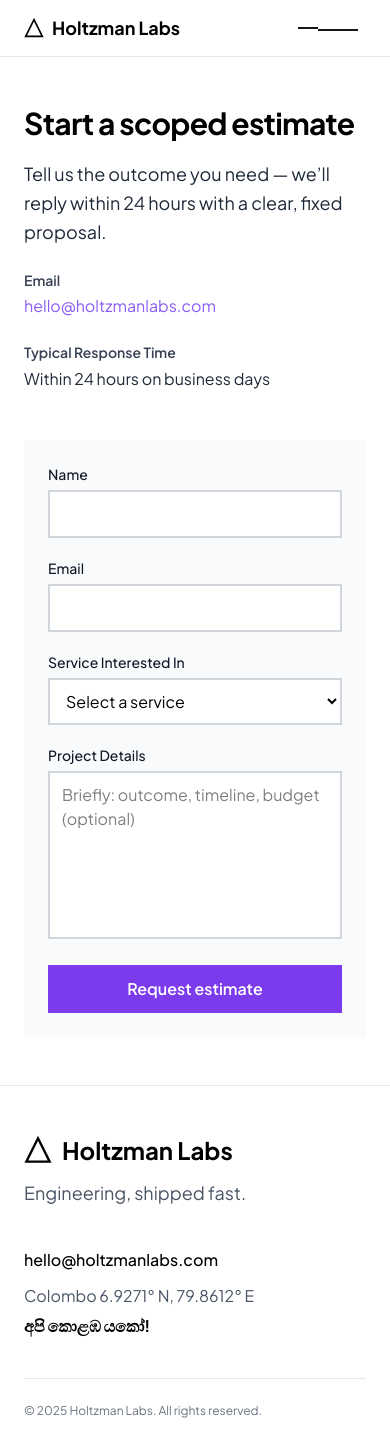
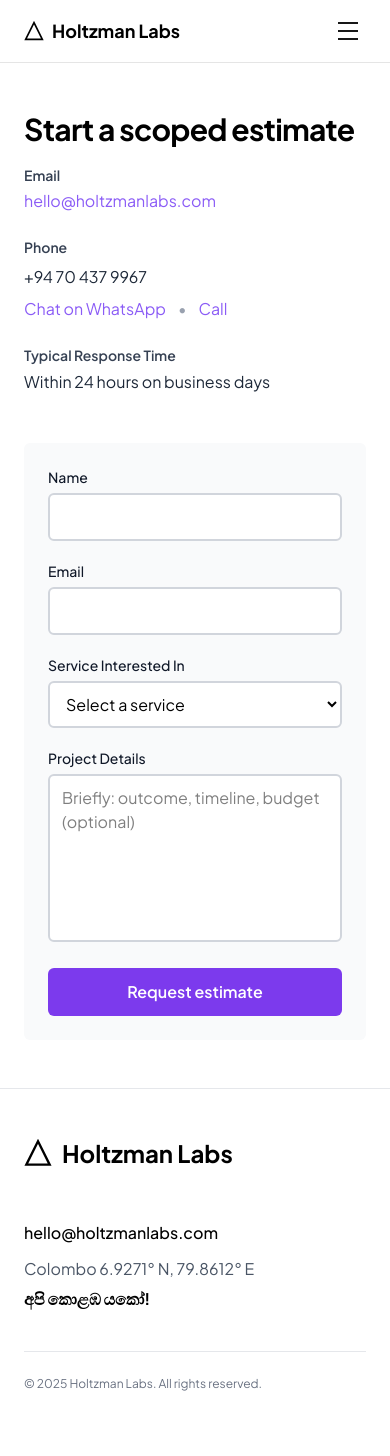
Before and after one commit to playershyan/Holtzman-Labs, a Next.js app: page /contact in a window 390 px wide. Shown: the top 1456 px of the page. Built offline with nearby package versions, Linux system fonts and the light colour scheme.

Commit message:
Update portfolio: fix hamburger menu, add phone/WhatsApp contact, update pricing with ranges, add mobile optimization features, round corners on forms and pricing cards, remove footer tagline

```diff
--- a/app/contact/page.tsx
+++ b/app/contact/page.tsx
@@ -41,9 +41,6 @@
               <h1 className="text-3xl leading-tight md:text-4xl md:leading-tight lg:text-5xl font-bold text-black tracking-tight mb-4 md:mb-6">
                 Start a scoped estimate
               </h1>
-              <p className="text-lg leading-relaxed md:text-xl md:leading-relaxed lg:text-2xl text-gray-800 mb-6 max-w-xl">
-                Tell us the outcome you need — we’ll reply within 24 hours with a clear, fixed proposal.
-              </p>
 
               <div className="space-y-6 md:space-y-8">
                 <div>
@@ -54,6 +51,28 @@
                   >
                     hello@holtzmanlabs.com
                   </a>
+                </div>
+
+                <div>
+                  <h3 className="text-sm font-semibold text-gray-700 mb-2">Phone</h3>
+                  <p className="text-gray-800 text-base md:text-lg mb-2">+94 70 437 9967</p>
+                  <div className="flex flex-wrap gap-3">
+                    <a
+                      href="https://wa.me/94704379967"
+                      target="_blank"
+                      rel="noopener noreferrer"
+                      className="text-[#8B5CF6] hover:text-[#7C3AED] transition-colors text-base md:text-lg"
+                    >
+                      Chat on WhatsApp
+                    </a>
+                    <span className="text-gray-400">•</span>
+                    <a
+                      href="tel:+94704379967"
+                      className="text-[#8B5CF6] hover:text-[#7C3AED] transition-colors text-base md:text-lg"
+                    >
+                      Call
+                    </a>
+                  </div>
                 </div>
 
                 <div>
@@ -68,7 +87,7 @@
             </div>
 
             {/* Right Column - Form */}
-            <div className="bg-gray-50 p-6 md:p-8 lg:p-12">
+            <div className="bg-gray-50 p-6 md:p-8 lg:p-12 rounded-md">
               <form onSubmit={handleSubmit} className="space-y-5 md:space-y-6">
                 <div>
                   <label
@@ -84,7 +103,7 @@
                     value={formData.name}
                     onChange={handleChange}
                     required
-                    className="w-full px-3 py-2.5 md:px-4 md:py-3 text-base border-2 border-gray-300 focus:outline-none focus:border-[#8B5CF6] bg-white transition-colors"
+                    className="w-full px-3 py-2.5 md:px-4 md:py-3 text-base border-2 border-gray-300 focus:outline-none focus:border-[#8B5CF6] bg-white transition-colors rounded-md"
                   />
                 </div>
 
@@ -102,7 +121,7 @@
                     value={formData.email}
                     onChange={handleChange}
                     required
-                    className="w-full px-3 py-2.5 md:px-4 md:py-3 text-base border-2 border-gray-300 focus:outline-none focus:border-[#8B5CF6] bg-white transition-colors"
+                    className="w-full px-3 py-2.5 md:px-4 md:py-3 text-base border-2 border-gray-300 focus:outline-none focus:border-[#8B5CF6] bg-white transition-colors rounded-md"
                   />
                 </div>
 
@@ -119,7 +138,7 @@
                     value={formData.service}
                     onChange={handleChange}
                     required
-                    className="w-full px-3 py-2.5 md:px-4 md:py-3 text-base border-2 border-gray-300 focus:outline-none focus:border-[#8B5CF6] bg-white transition-colors"
+                    className="w-full px-3 py-2.5 md:px-4 md:py-3 text-base border-2 border-gray-300 focus:outline-none focus:border-[#8B5CF6] bg-white transition-colors rounded-md"
                   >
                     <option value="">Select a service</option>
                     <option value="landing">Landing Page</option>
@@ -143,14 +162,14 @@
                     onChange={handleChange}
                     required
                     rows={6}
-                    className="w-full px-3 py-2.5 md:px-4 md:py-3 text-base border-2 border-gray-300 focus:outline-none focus:border-[#8B5CF6] bg-white resize-none transition-colors"
+                    className="w-full px-3 py-2.5 md:px-4 md:py-3 text-base border-2 border-gray-300 focus:outline-none focus:border-[#8B5CF6] bg-white resize-none transition-colors rounded-md"
                     placeholder="Briefly: outcome, timeline, budget (optional)"
                   />
                 </div>
 
                 <button
                   type="submit"
-                  className="w-full px-6 py-3 md:px-8 md:py-4 text-base md:text-base bg-[var(--color-primary)] text-white font-semibold hover:brightness-105 transition-colors focus-visible:outline-none"
+                  className="w-full px-6 py-3 md:px-8 md:py-4 text-base md:text-base bg-[var(--color-primary)] text-white font-semibold hover:brightness-105 transition-colors focus-visible:outline-none rounded-md"
                 >
                   Request estimate
                 </button>
--- a/app/pricing/page.tsx
+++ b/app/pricing/page.tsx
@@ -12,8 +12,8 @@
   const services = [
     {
       name: "Landing Page",
-      priceUSD: "$250",
-      priceLKR: "75,000",
+      priceUSD: "$150 - $250",
+      priceLKR: "50K - 75K",
       delivery: "5 days",
       features: [
         "High-converting single page",
@@ -23,24 +23,26 @@
     },
     {
       name: "Static Website",
-      priceUSD: "$500",
-      priceLKR: "150,000",
+      priceUSD: "$250 - $500",
+      priceLKR: "75K - 150K",
       delivery: "2 weeks",
       features: [
         "Up to 7 pages",
         "SEO & performance",
+        "Mobile optimization",
         "Optional CMS",
       ],
       highlighted: true,
     },
     {
       name: "Website Redesign",
-      priceUSD: "$400",
-      priceLKR: "120,000",
+      priceUSD: "$300 - $350",
+      priceLKR: "85K - 100K",
       delivery: "10 days",
       features: [
         "Design refresh",
         "Improved UX",
+        "Mobile optimization",
         "Content migration",
       ],
     },
@@ -89,7 +91,7 @@
               {services.map((service) => (
                 <div
                   key={service.name}
-                  className={`p-6 md:p-8 border-2 ${
+                  className={`p-6 md:p-8 border-2 rounded-md ${
                     service.highlighted
                       ? "border-[#8B5CF6] bg-purple-50"
                       : "border-gray-200 bg-white"
@@ -121,7 +123,7 @@
 
                   <Link
                     href="/contact"
-                    className={`block text-center px-8 py-4 font-semibold transition-colors ${
+                    className={`block text-center px-8 py-4 font-semibold transition-colors rounded-md ${
                       service.highlighted
                         ? "bg-[#8B5CF6] text-white hover:bg-[#7C3AED]"
                         : "border-2 border-black text-black hover:bg-gray-50"
--- a/app/siteStats/page.tsx
+++ b/app/siteStats/page.tsx
@@ -13,7 +13,6 @@
       <main className="py-24 px-6 lg:px-12">
         <div className="max-w-5xl mx-auto">
           <h1 className="text-4xl lg:text-5xl font-semibold mb-4">Site Stats</h1>
-          <p className="text-lg text-gray-500 mb-8">Website statistics and metrics.</p>
 
           <div className="max-w-2xl mx-auto">
             <PerformanceMonitor />
--- a/components/Footer.tsx
+++ b/components/Footer.tsx
@@ -16,9 +16,6 @@
               Holtzman Labs
             </span>
           </Link>
-          <p className="text-lg leading-relaxed md:text-xl md:leading-relaxed lg:text-2xl text-gray-600 max-w-xl">
-            Engineering, shipped fast.
-          </p>
         </div>
 
         {/* Contact Information */}
--- a/components/Header.tsx
+++ b/components/Header.tsx
@@ -47,13 +47,15 @@
         {/* Mobile hamburger */}
         <button
           type="button"
-          className="sm:hidden inline-flex items-center justify-center rounded-md p-2 text-neutral-700 hover:bg-neutral-100"
+          className="sm:hidden inline-flex flex-col items-center justify-center gap-1.5 rounded-md p-2 text-neutral-700 hover:bg-neutral-100"
           onClick={() => setOpen((prev) => !prev)}
+          aria-label="Toggle menu"
+          aria-expanded={open}
         >
           <span className="sr-only">Open main menu</span>
-          <span className="block h-0.5 w-5 bg-neutral-900" />
-          <span className="mt-1 block h-0.5 w-5 bg-neutral-900" />
-          <span className="mt-1 block h-0.5 w-5 bg-neutral-900" />
+          <span className={`block h-0.5 w-5 bg-neutral-900 transition-all ${open ? 'rotate-45 translate-y-2' : ''}`} />
+          <span className={`block h-0.5 w-5 bg-neutral-900 transition-all ${open ? 'opacity-0' : ''}`} />
+          <span className={`block h-0.5 w-5 bg-neutral-900 transition-all ${open ? '-rotate-45 -translate-y-2' : ''}`} />
         </button>
       </div>
 
--- a/components/Hero.tsx
+++ b/components/Hero.tsx
@@ -10,7 +10,7 @@
           <h1 className="text-[2.2rem] leading-[1.05] md:text-5xl md:leading-[1.06] lg:text-6xl lg:leading-[1.03] font-bold text-black tracking-tight mb-6">
             Web development for
             <br />
-            <span className="font-mono">businesses & professional services</span>
+            <span className="font-mono text-[#8B5CF6]">businesses & professional services</span>
           </h1>
 
           <p className="text-lg leading-relaxed md:text-xl md:leading-relaxed lg:text-2xl text-gray-800 font-medium mb-8 max-w-2xl">
```
Also changed, not shown: components/EngineeringPhilosophy.tsx (+22 -14 lines).
